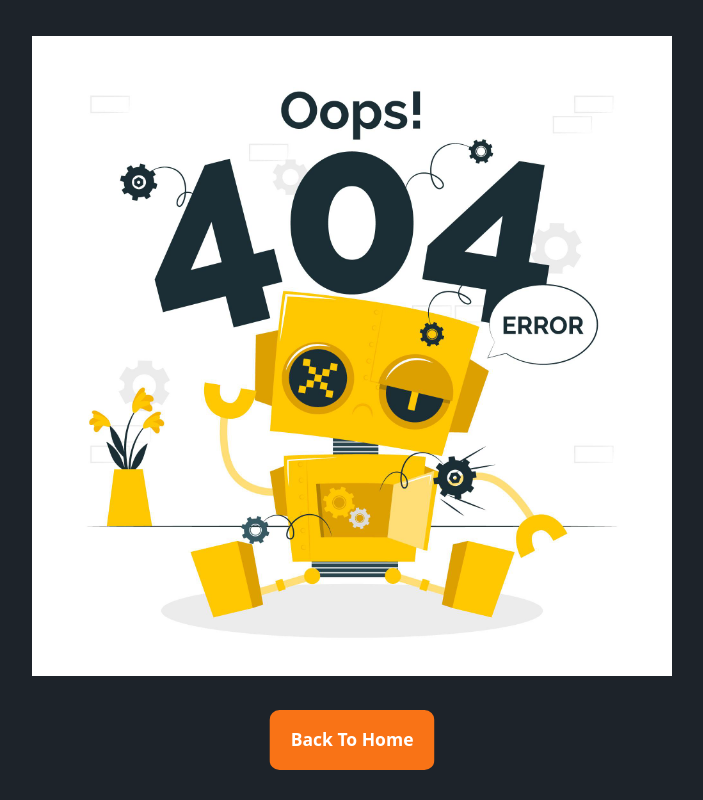
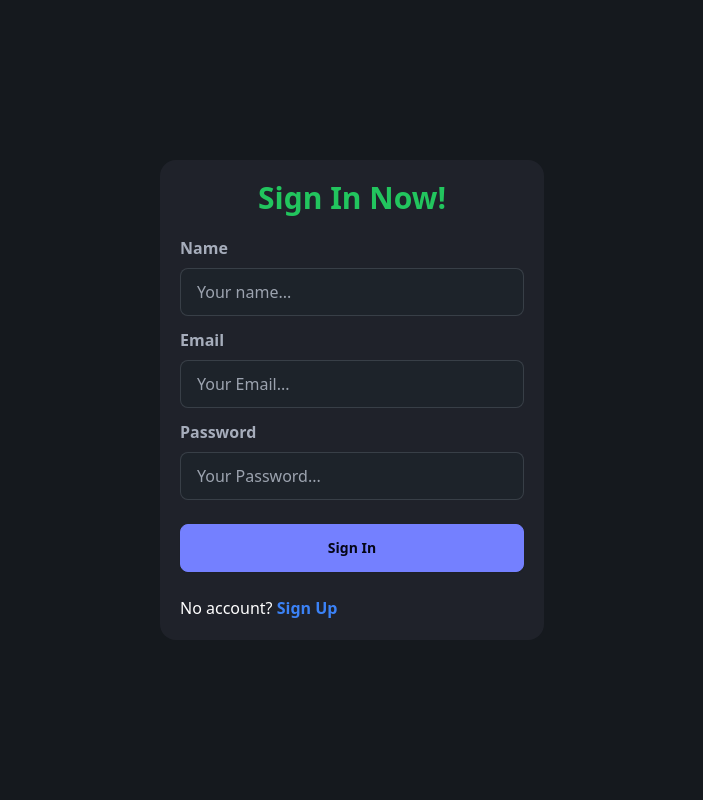
Before and after one commit to muhammadsaif7717/Easy-Buy-Client, a React (Vite) app: page /signIn in a window 1280 px wide. Before the commit this address had no page. Shown: the whole page, without its empty margins (288-991 px from the left). Built offline with nearby package versions, Linux system fonts and the light colour scheme; no server answers.

Commit message:
Auth Provider and sign in, up  added

```diff
--- a/package.json
+++ b/package.json
@@ -13,6 +13,7 @@
     "@smastrom/react-rating": "^1.5.0",
     "@tanstack/react-query": "^5.51.23",
     "axios": "^1.7.4",
+    "firebase": "^10.13.0",
     "localforage": "^1.10.0",
     "match-sorter": "^6.3.4",
     "react": "^18.3.1",
@@ -21,7 +22,8 @@
     "react-icons": "^5.3.0",
     "react-paginate": "^8.2.0",
     "react-router-dom": "^6.26.0",
-    "sort-by": "^1.2.0"
+    "sort-by": "^1.2.0",
+    "sweetalert2": "^11.12.4"
   },
   "devDependencies": {
     "@eslint/js": "^9.8.0",
--- a/src/Components/Root/Products/Products.jsx
+++ b/src/Components/Root/Products/Products.jsx
@@ -1,12 +1,14 @@
 import { Rating } from "@smastrom/react-rating";
 import { useQuery } from "@tanstack/react-query";
 import '@smastrom/react-rating/style.css';
-import axios from "axios";
+
 import { useState, useMemo } from "react";
 import './Products.css';
 import ReactPaginate from "react-paginate";
+import useAxiosPublic from "../../../Hooks/useAxiosPublic";
 
 const Products = () => {
+    const axiosPublic=useAxiosPublic();
     const [searchTerm, setSearchTerm] = useState('');
     const [searchQuery, setSearchQuery] = useState(''); // Stores the actual query used to filter results
     const [brand, setBrand] = useState('');
@@ -20,11 +22,11 @@ const Products = () => {
     const { data, isLoading } = useQuery({
         queryKey: ['products', searchQuery, brand, category, minPrice, maxPrice, sortBy],
         queryFn: async () => {
-            const res = await axios.get('http://localhost:5000/products'); // Fetch all products
+            const res = await axiosPublic.get('/products'); // Fetch all products
             return res.data;
         }
     });
-
+console.log(data)
     // Perform filtering and sorting
     const filteredProducts = useMemo(() => {
         if (!data?.products) return [];
--- /dev/null
+++ b/src/Components/Root/SignIn/SignIn.jsx
@@ -0,0 +1,87 @@
+import axios from "axios";
+// import { useContext } from "react";
+import { Link, useNavigate } from "react-router-dom";
+import Swal from "sweetalert2";
+import useAuth from "../../../Hooks/useAuth";
+
+
+const SignIn = () => {
+    const { user: saif } = useAuth()
+    // const {setEmailOrPhone}=useContext(AuthContext)
+    const naviagate = useNavigate();
+
+    const handleCreateUser = (e) => {
+        e.preventDefault();
+        const form = e.target;
+        const name = form.name.value;
+        const email = form.email.value;
+        const password = form.password.value;
+        const user = {
+            name: name,
+            email: email,
+            password: password,
+        }
+        console.log(user, saif)
+        axios.post(`http://localhost:5000/users`, user)
+            .then((res) => {
+                if (res.data.insertedId) {
+                    Swal.fire({
+                        position: "center",
+                        icon: "success",
+                        title: "User Created Successfully",
+                        showConfirmButton: false,
+                        timer: 1500
+                    });
+                    form.reset()
+                }
+            })
+            .then(() => naviagate('/'))
+    }
+    return (
+        <div className="bg-base-300 flex justify-center items-center min-h-screen">
+            <div className="flex flex-col items-center justify-center gap-5 bg-[#282a358d] card w-96 p-5">
+                <h1 className="font-bold text-3xl text-green-500">Sign In Now!</h1>
+                <form onSubmit={handleCreateUser} className="flex flex-col gap-3 w-full">
+                    <div className="flex flex-col gap-2">
+                        <label className="font-semibold">Name</label>
+                        <input
+                            type="text"
+                            name="name"
+                            placeholder="Your name..."
+                            className="input input-bordered"
+                            required
+                        />
+                    </div>
+                    <div className="flex flex-col gap-2">
+                        <label className="font-semibold">Email </label>
+                        <input
+                            type="text"
+                            name="email"
+                            placeholder="Your Email..."
+                            className="input input-bordered"
+                            required
+                        />
+                    </div>
+                    <div className="flex flex-col gap-2">
+                        <label className="font-semibold">Password</label>
+                        <input
+                            type="text"
+                            name="password"
+                            placeholder="Your Password..."
+                            className="input input-bordered"
+                            required
+                        />
+                    </div>
+                    <div className="mt-3">
+                        <button className="btn btn-primary w-full">Sign In</button>
+                    </div>
+                    <div className="mt-3">
+                        <p className="text-white">No account? <Link to={`/signUp`} className="text-blue-500 font-semibold">Sign Up</Link></p>
+                    </div>
+                </form>
+            </div>
+        </div>
+    );
+};
+
+export default SignIn;
--- /dev/null
+++ b/src/Components/Root/SignUp/SignUp.jsx
@@ -0,0 +1,87 @@
+import axios from "axios";
+// import { useContext } from "react";
+import { Link, useNavigate } from "react-router-dom";
+import Swal from "sweetalert2";
+import useAuth from "../../../Hooks/useAuth";
+
+
+const SignUp = () => {
+    const { user: saif } = useAuth()
+    // const {setEmailOrPhone}=useContext(AuthContext)
+    const naviagate = useNavigate();
+
+    const handleCreateUser = (e) => {
+        e.preventDefault();
+        const form = e.target;
+        const name = form.name.value;
+        const email = form.email.value;
+        const password = form.password.value;
+        const user = {
+            name: name,
+            email: email,
+            password: password,
+        }
+        console.log(user, saif)
+        axios.post(`http://localhost:5000/users`, user)
+            .then((res) => {
+                if (res.data.insertedId) {
+                    Swal.fire({
+                        position: "center",
+                        icon: "success",
+                        title: "User Created Successfully",
+                        showConfirmButton: false,
+                        timer: 1500
+                    });
+                    form.reset()
+                }
+            })
+            .then(() => naviagate('/'))
+    }
+    return (
+        <div className="bg-base-300 flex justify-center items-center min-h-screen">
+            <div className="flex flex-col items-center justify-center gap-5 bg-[#282a358d] card w-96 p-5">
+                <h1 className="font-bold text-3xl text-green-500">Sign Up Now!</h1>
+                <form onSubmit={handleCreateUser} className="flex flex-col gap-3 w-full">
+                    <div className="flex flex-col gap-2">
+                        <label className="font-semibold">Name</label>
+                        <input
+                            type="text"
+                            name="name"
+                            placeholder="Your name..."
+                            className="input input-bordered"
+                            required
+                        />
+                    </div>
+                    <div className="flex flex-col gap-2">
+                        <label className="font-semibold">Email </label>
+                        <input
+                            type="text"
+                            name="email"
+                            placeholder="Your Email..."
+                            className="input input-bordered"
+                            required
+                        />
+                    </div>
+                    <div className="flex flex-col gap-2">
+                        <label className="font-semibold">Password</label>
+                        <input
+                            type="text"
+                            name="password"
+                            placeholder="Your Password..."
+                            className="input input-bordered"
+                            required
+                        />
+                    </div>
+                    <div className="mt-3">
+                        <button className="btn btn-primary w-full">Sign Up</button>
+                    </div>
+                    <div className="mt-3">
+                        <p className="text-white">Already have account? <Link to={`/signIn`} className="text-blue-500 font-semibold">Sign In</Link></p>
+                    </div>
+                </form>
+            </div>
+        </div>
+    );
+};
+
+export default SignUp;
--- a/src/Contexts/AuthProvider.jsx
+++ b/src/Contexts/AuthProvider.jsx
@@ -1,10 +1,19 @@
+import { createContext } from "react";
 
 
-const AuthProvider = () => {
+export const AuthContext = createContext(null);
+
+const AuthProvider = ({children}) => {
+let user='saif';
+
+    //
+    const authInfo = {
+        user
+    }
     return (
-        <div>
-
-        </div>
+        <AuthContext.Provider value={authInfo}>
+            {children}
+        </AuthContext.Provider>
     );
 };
 
--- a/src/Hooks/useAuth.jsx
+++ b/src/Hooks/useAuth.jsx
@@ -1,11 +1,10 @@
+import { useContext } from 'react';
+import { AuthContext } from '../Contexts/AuthProvider';
 
 
 const useAuth = () => {
-    return (
-        <div>
-
-        </div>
-    );
+    const auth = useContext(AuthContext)
+    return auth;
 };
 
 export default useAuth;
--- a/src/Hooks/useAxiosPublic.jsx
+++ b/src/Hooks/useAxiosPublic.jsx
@@ -1,11 +1,11 @@
+import axios from "axios";
 
+export const axiosPublic = axios.create({
+    baseURL: import.meta.env.VITE_BASE_URL || 'http://localhost:5000/products',
+})
 
 const useAxiosPublic = () => {
-    return (
-        <div>
-
-        </div>
-    );
+    return axiosPublic;
 };
 
 export default useAxiosPublic;
--- a/src/Layouts/Root.jsx
+++ b/src/Layouts/Root.jsx
@@ -1,16 +1,19 @@
-import { Outlet } from "react-router-dom";
+import { Outlet, useLocation } from "react-router-dom";
 import Footer from "../Components/Root/Footer/Footer";
 import NavBar from "../Components/Root/NavBar/NavBar";
 
 
 const Root = () => {
+    const location = useLocation();
+    const ifLoginPage = location.pathname.includes('signIn')
+    const ifSignUpPage = location.pathname.includes('signUp')
     return (
         <div>
-            <NavBar></NavBar>
-            <div className="min-h-screen py-40">
+            {(ifLoginPage || ifSignUpPage) || <NavBar></NavBar>}
+            <div className={ifLoginPage || ifSignUpPage ?"min-h-screen py-0":"min-h-screen py-40"}>
                 <Outlet></Outlet>
             </div>
-            <Footer></Footer>
+            {(ifLoginPage || ifSignUpPage) || <Footer></Footer>}
         </div>
     );
 };
--- a/src/main.jsx
+++ b/src/main.jsx
@@ -5,11 +5,13 @@ import { RouterProvider } from "react-router-dom";
 import router from './Routes/Routes';
 import { QueryClient, QueryClientProvider } from '@tanstack/react-query';
 import { HelmetProvider } from 'react-helmet-async';
+import AuthProvider from './Contexts/AuthProvider';
 
 const queryClient = new QueryClient();
 
 createRoot(document.getElementById('root')).render(
   <StrictMode>
+    <AuthProvider>
       <HelmetProvider>
         <QueryClientProvider client={queryClient}>
           <div className="max-w-screen-xl mx-auto ">
@@ -17,5 +19,6 @@ createRoot(document.getElementById('root')).render(
           </div>
         </QueryClientProvider>
       </HelmetProvider>
+    </AuthProvider>
   </StrictMode>,
 )
```
Also changed, not shown: src/Routes/Routes.jsx (+10 -0 lines), 1 other file (tests, documents, lock files or other folders). Lines whose indentation alone changed are shown as unchanged.
